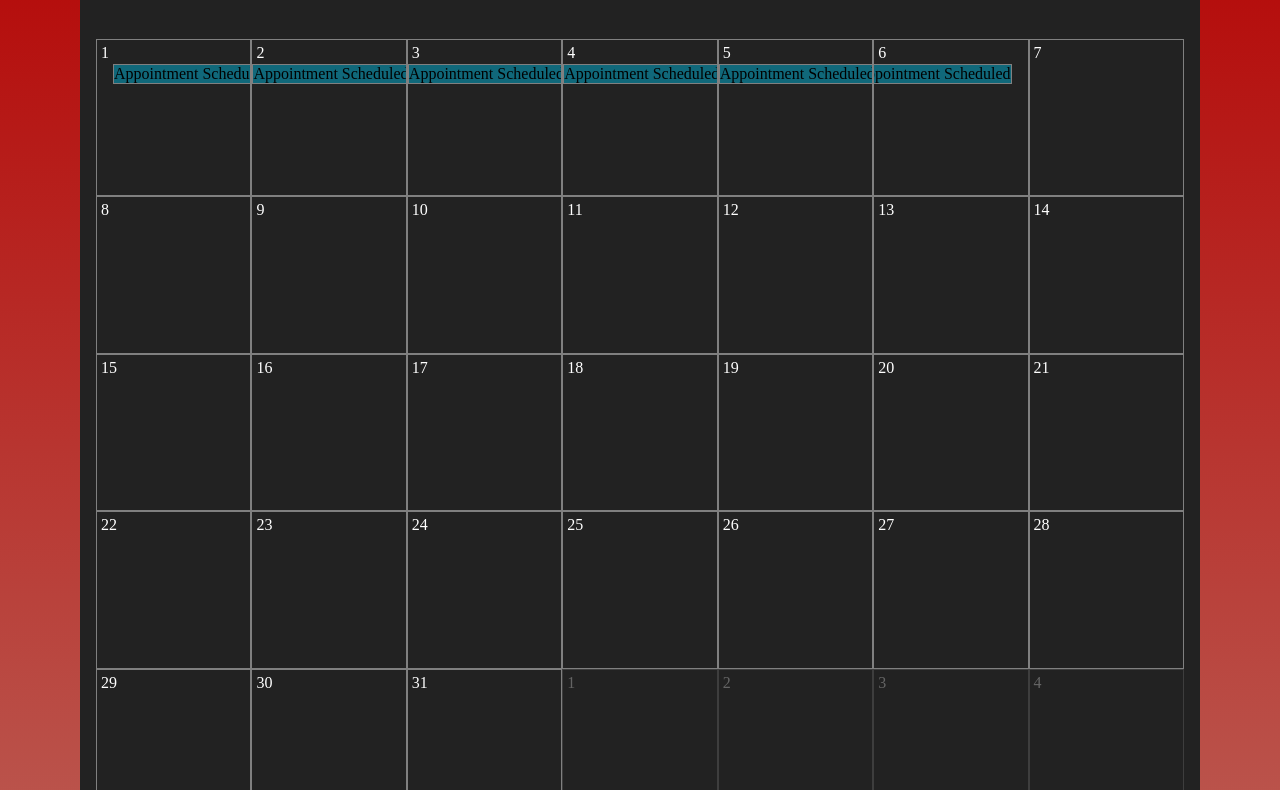
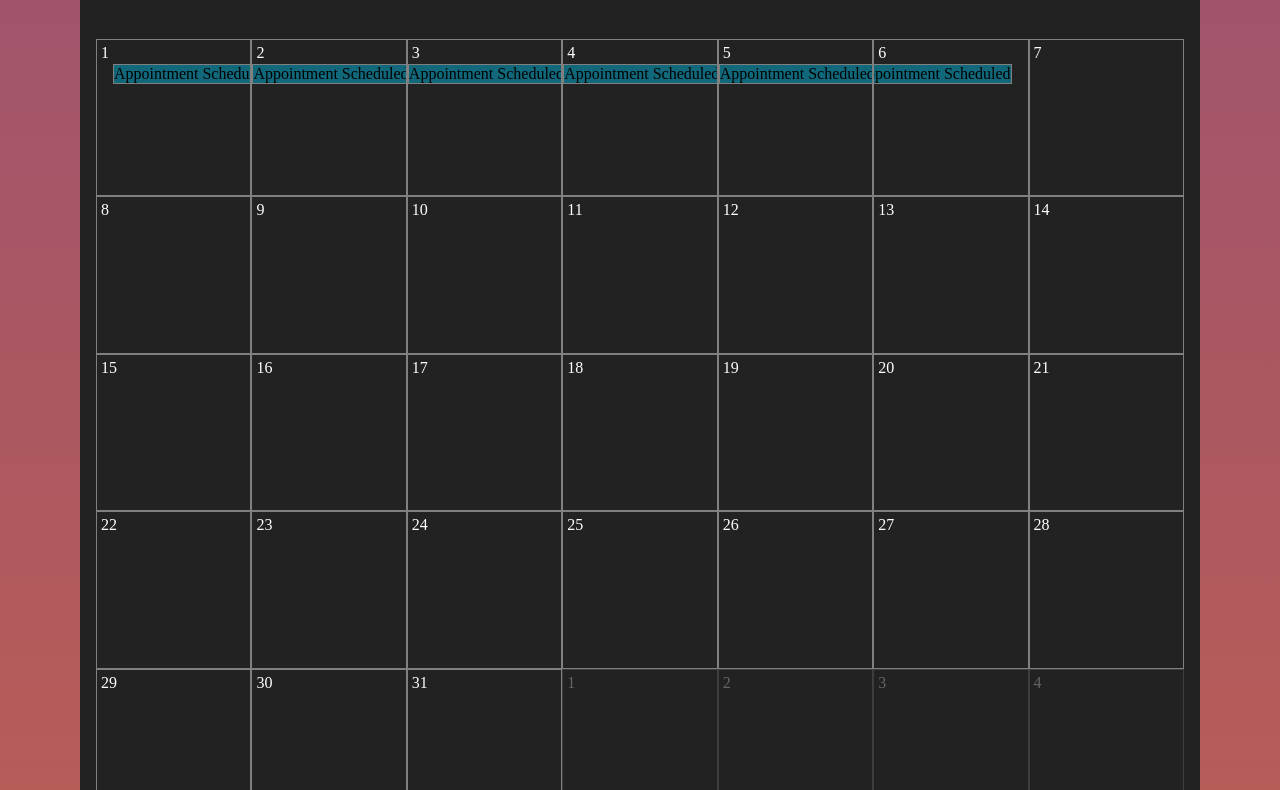
Before and after one commit to ctrachte/Kitchen-Calendar, a website: page index.html in a window 1280 px wide. Shown: the part 169-959 px from the top of the page. Drawn offline with Linux system fonts and the light colour scheme.

Commit message:
color pallette

```diff
--- a/kitchenCalendar.css
+++ b/kitchenCalendar.css
@@ -3,6 +3,7 @@
     margin:5rem;
     flex-wrap: wrap;
     min-width: 800px;
+    height: 100%;
 }
 
 .CalendarHeader {
@@ -152,6 +153,7 @@ body {
     display: flex;
     justify-content: center;
     margin: 0;
+    height: 100% !important;
 }
 @media screen and (max-width: 700px) {
     body {
@@ -160,7 +162,7 @@ body {
   }
   @media screen and (min-width: 700px) {
     body {
-        background: linear-gradient(to bottom, rgb(180, 0, 0), rgba(219,33,15,0.5));
+        background: linear-gradient(to bottom,rgba(156,33,82,0.6), rgba(219,33,15,0.5));
     }
   }
 
```
